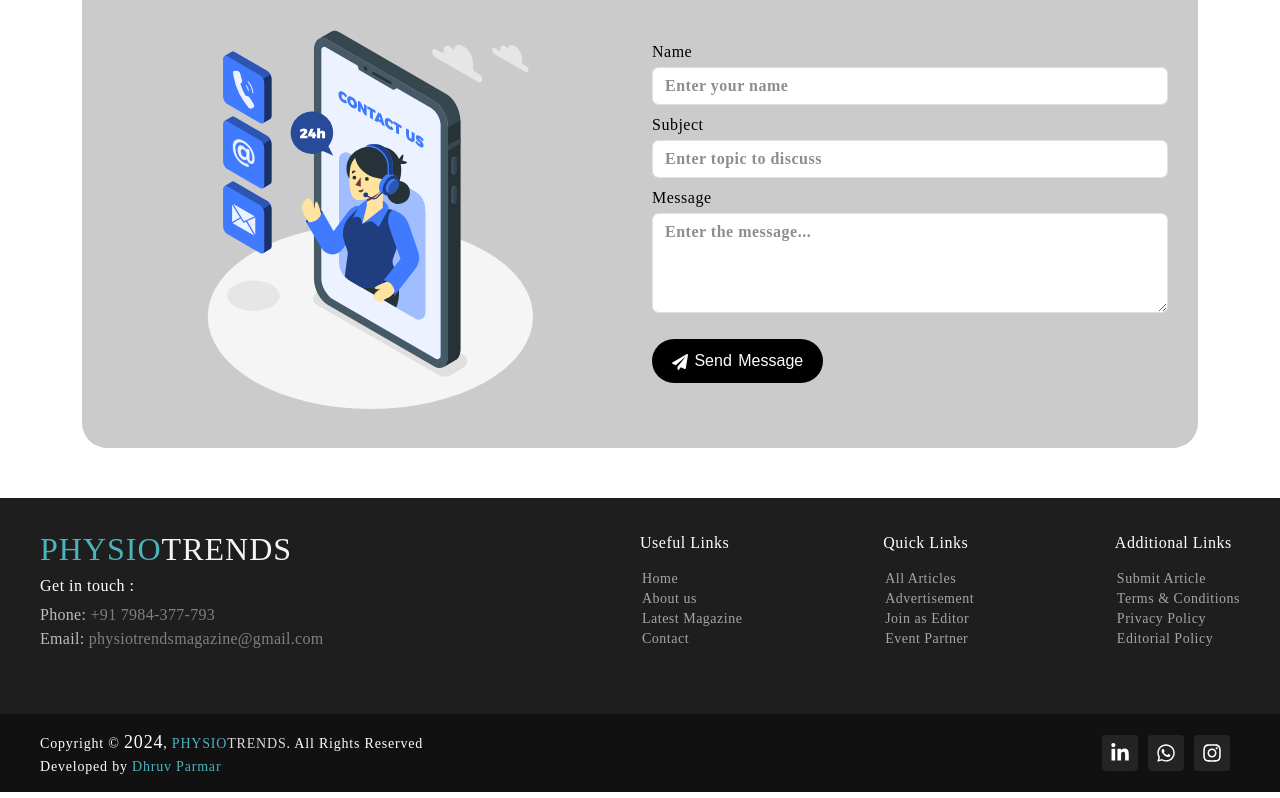
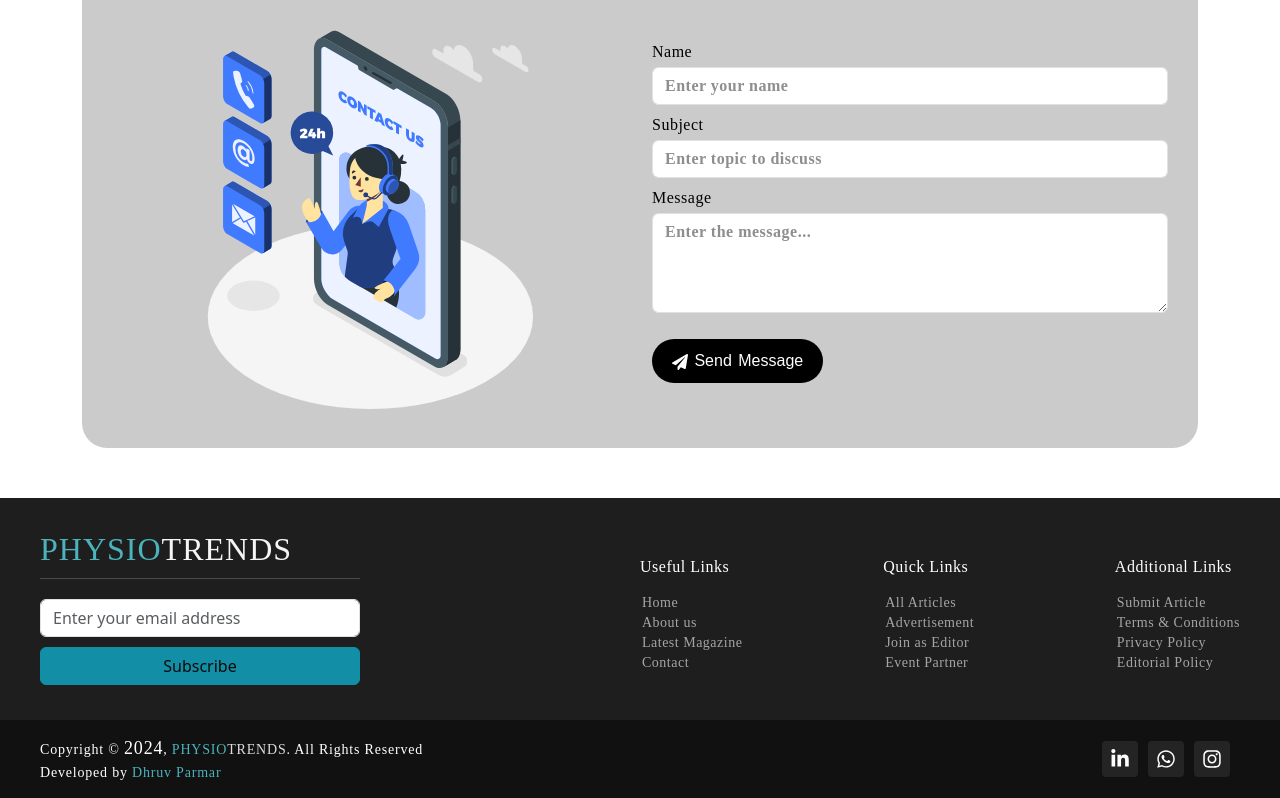
Before and after one commit to dhruvparmar2310/physiotrends, a Next.js app: page /contact in a window 1280 px wide. Shown: the part 622-1420 px from the top of the page. Built offline with nearby package versions, Linux system fonts and the light colour scheme; a web font is replaced by a local one.

Commit message:
added: subscription functionality

```diff
--- a/src/components/Footer/index.jsx
+++ b/src/components/Footer/index.jsx
@@ -1,9 +1,52 @@
-import React from 'react'
+import React, { useState } from 'react'
 import styles from '../../styles/Footer.module.scss'
 import Link from 'next/link'
 import { FaLinkedinIn, FaWhatsapp, FaInstagram } from "react-icons/fa"
+import { Form } from 'react-bootstrap'
+import { Controller, useForm } from 'react-hook-form'
 
 const Footer = () => {
+    const { control, watch, handleSubmit, reset } = useForm({ mode: 'all' })
+    const [userEmail, setUserEmail] = useState('');
+
+    const onSubscribe = () => {
+        const subject = encodeURIComponent('Subscription to PhysioTrends eMagazine');
+        const body = encodeURIComponent(`Dear PhysioTrends Team,\n\nI would like to subscribe to your PhysioTrends eMagazine. I am interested in staying up-to-date with the latest news, insights, and developments in the field of physiotherapy.\n\nPlease add me to your mailing list to receive future issues of the eMagazine.\n\nThank you for your assistance.\n\nBest regards,\n${userEmail}`);
+        const gmailLink = `https://mail.google.com/mail/u/0/?view=cm&fs=1&to=physiotrendsmagazine@gmail.com&su=${subject}&body=${body}`;
+
+        // Check if the user is logged in to Gmail
+        const isLoggedIn = checkGmailLogin(userEmail);
+
+        if (isLoggedIn) {
+            // Open the Gmail compose window
+            reset()
+            window.open(gmailLink, '_blank');
+        } else {
+            // Navigate to the Gmail login screen
+            const loginLink = `https://accounts.google.com/AccountChooser?Email=${userEmail}&continue=${encodeURIComponent(gmailLink)}`;
+
+            reset()
+            window.open(loginLink, '_blank');
+        }
+    };
+
+    const checkGmailLogin = (email) => {
+        const xhr = new XMLHttpRequest();
+        xhr.open('GET', `https://mail.google.com/mail/u/0/feed/atom`, true);
+        xhr.onreadystatechange = function () {
+            if (xhr.readyState === 4) {
+                if (xhr.status === 200 || xhr.status === 304) {
+                    // User is logged in
+                    return true;
+                } else if (xhr.status === 401) {
+                    // User is not logged in
+                    return false;
+                }
+            }
+            return false;
+        };
+        xhr.send();
+    };
     return (
         <>
             <footer id="footer" className={`${styles.footer}`}>
@@ -14,14 +57,45 @@ const Footer = () => {
                             <h3 title='PhysioTrends'>
                                 <Link href="/">PHYSIO<span>TRENDS</span></Link>
                             </h3>
-                            <h4 style={{ padding: '0', margin: '0' }}>Get in touch :</h4>
-                            <p style={{ fontSize: '16px' }} className='mt-2'>
-                                <span className=''>Phone:<Link href="tel:7984377793"> +91 7984-377-793</Link></span><br />
-                                <span>Email:<Link href="mailto:physiotrendsmagazine@gmail.com" title='physiotrendsmagazine@gmail.com'> physiotrendsmagazine@gmail.com</Link></span><br />
-                            </p>
+
+                            <div className={`${styles.line}`}></div>
+                            <div className={`${styles.subscribeSection}`}>
+                                <Form onSubmit={handleSubmit(onSubscribe)}>
+
+                                    {/* <span>
+                                    Enter your email address, to subscribe to our newsletter, & recieve the latest updates.
+                                </span> */}
+                                    <Form.Group>
+                                        <Controller
+                                            name='emailAddress'
+                                            control={control}
+                                            rules={{ required: { value: true, message: 'Subject to discuss is required.' } }}
+                                            render={({ field: { onChange, value, ref } }) => (
+                                                <Form.Control
+                                                    type="text"
+                                                    ref={ref}
+                                                    value={value}
+                                                    onChange={(e) => {
+                                                        setUserEmail(e.target.value)
+                                                        onChange(e)
+                                                    }}
+                                                    name='emailAddress'
+                                                    placeholder="Enter your email address"
+                                                    className="form-control"
+                                                />
+                                            )}
+                                        />
+                                    </Form.Group>
+
+                                    <div className={`${styles.subsBtn}`}>
+                                        <button className={`btn btn-info`} disabled={watch('emailAddress') === undefined} type='submit'>Subscribe</button>
+                                    </div>
+                                </Form>
+                            </div>
                         </div>
 
-                        <div className={`${styles?.footerLinksContent}`}>
+                        <div className={`${styles?.linkContent}`}>
+                            <div className={`${styles?.footerLinksContent} mt-lg-4`}>
                                 <div className={`${styles.footer_links}`}>
                                     <h4>Useful Links</h4>
                                     <ul>
@@ -51,6 +125,14 @@ const Footer = () => {
                                         <li><i className="ri-arrow-right-s-line"></i> <Link href="/policy/editorialPolicy" title='Editorial Policy | PhysioTrends'>Editorial Policy</Link></li>
                                     </ul>
                                 </div>
+                            </div>
+                            {/* <div className={`${styles.line}`}></div> */}
+                            {/* <div className={`${styles?.contactDetails}`}>
+                                <p style={{ fontSize: '16px' }} className='mt-2'>
+                                    <span className=''>Phone:<Link href="tel:7984377793"> +91 7984-377-793</Link></span><br />
+                                    <span>Email:<Link href="mailto:physiotrendsmagazine@gmail.com" title='physiotrendsmagazine@gmail.com'> physiotrendsmagazine@gmail.com</Link></span><br />
+                                </p>
+                            </div> */}
                         </div>
 
                     </div>
--- a/src/components/HomePageArticles/index.jsx
+++ b/src/components/HomePageArticles/index.jsx
@@ -10,7 +10,7 @@ const HomePageArticles = () => {
     return (
         <>
             <div className={`${styles?.magazine}`}>
-                <div id="carouselExampleControls" className="carousel slide" data-bs-ride="carousel" >
+                <div id="carouselExampleControls" className={`carousel slide ${styles.carousel}`} data-bs-ride="carousel" >
                     <div className="carousel-inner">
                         {articles.map((article, index) => (
                             <div key={article._id} className={`carousel-item ${index === 0 ? 'active' : ''}`}>
--- /dev/null
+++ b/src/components/ScrollToTop/index.jsx
@@ -0,0 +1,41 @@
+import React, { useEffect, useState } from "react";
+import { FaCircleArrowUp } from "react-icons/fa6";
+
+export default function ScrollToTop () {
+    const [isVisible, setIsVisible] = useState(false);
+
+    // Top: 0 takes us all the way back to the top of the page
+    // Behavior: smooth keeps it smooth!
+    const scrollToTop = () => {
+        window.scrollTo({
+            top: 0,
+            behavior: "smooth"
+        });
+    };
+
+    useEffect(() => {
+        // Button is displayed after scrolling for 500 pixels
+        const toggleVisibility = () => {
+            if (window.pageYOffset > 500) {
+                setIsVisible(true);
+            } else {
+                setIsVisible(false);
+            }
+        };
+
+        window.addEventListener("scroll", toggleVisibility);
+
+        return () => window.removeEventListener("scroll", toggleVisibility);
+    }, []);
+
+    //scroll-to-top classes: fixed, bottom:0, right:0
+    return (
+        <div className={`scrollToTop`}>
+            {isVisible && (
+                <div onClick={scrollToTop}>
+                    <h3><FaCircleArrowUp /></h3>
+                </div>
+            )}
+        </div>
+    );
+}
--- /dev/null
+++ b/src/components/WhatsAppButton/index.jsx
@@ -0,0 +1,12 @@
+import React from 'react'
+import { FaWhatsapp } from "react-icons/fa"
+
+const WhatsAppButton = () => {
+    return (
+        <div className='whatsappButton'>
+            <FaWhatsapp />
+        </div>
+    )
+}
+
+export default WhatsAppButton
--- a/src/pages/_app.js
+++ b/src/pages/_app.js
@@ -7,6 +7,8 @@ import Footer from "@/components/Footer";
 import LoadingScreen from "@/components/LoadingScreen";
 import { ToastContainer } from "react-toastify";
 import 'react-toastify/dist/ReactToastify.css';
+import ScrollToTop from "@/components/ScrollToTop";
+import WhatsAppButton from "@/components/WhatsAppButton";
 
 export default function App({ Component, pageProps }) {
   const [isLoading, setIsLoading] = useState(false)
@@ -41,6 +43,8 @@ export default function App({ Component, pageProps }) {
       <ToastContainer stacked />
       <Header />
       <Component {...pageProps} />
+      <ScrollToTop />
+      {/* <WhatsAppButton /> */}
       <Footer />
     </>
   )
--- a/src/styles/Footer.module.scss
+++ b/src/styles/Footer.module.scss
@@ -49,9 +49,58 @@
                     }
                 }
 
+                .line {
+                    width: 100%;
+                    height: 1px;
+                    background: rgba(255, 255, 255, 0.2);
+                    margin: 10px 0;
+                    display: block;
+                }
+
+                .subscribeSection {
+                    span {
+                        color: white !important;
+                        line-height: 13px !important;
+                    }
+
+                    input {
+                        margin-top: 20px;
+                    }
+
+                    .subsBtn {
+                        display: block;
+
+                        button {
+                            width: 100%;
+                            margin-top: 10px;
+                        }
+                    }
+                }
+            }
+
+            .linkContent {
+                width: 50%;
+                display: block;
+                justify-content: center;
+                align-items: baseline;
+
+                .line {
+                    width: 100%;
+                    height: 1px;
+                    background: rgba(255, 255, 255, 0.2);
+                    margin: 10px 0;
+                    display: block;
+                }
+
+                .contactDetails {
+                    display: block;
+                    width: 100%;
+
                     p {
-                    font-size: 14px;
-                    line-height: 24px;
+                        display: flex;
+                        justify-content: space-between;
+                        font-size: 14px !important;
+                        line-height: 22px !important;
                         margin-bottom: 0;
                         color: rgba(255, 255, 255, 0.7);
                         font-family: 'Alice', serif;
@@ -76,13 +125,13 @@
                 }
 
                 .footerLinksContent {
-                width: 50%;
+                    width: 100%;
                     display: flex;
                     justify-content: space-between;
                     align-items: baseline;
 
                     .footer_links {
-                    margin-bottom: 30px;
+                        margin-bottom: 10px;
                         display: flex;
                         flex-direction: column;
                         align-items: start;
@@ -128,6 +177,8 @@
                         }
                     }
                 }
+            }
+
         }
 
     }
--- a/src/styles/HomePageArticles.module.scss
+++ b/src/styles/HomePageArticles.module.scss
@@ -77,6 +77,12 @@
 // very large display
 @media (min-width: 1400px) and (max-width: 1950px) {
     .magazine {
+        max-width: 500px;
+
+        .carousel {
+            width: 500px !important;
+        }
+
         .magazineCard {
             width: 500px !important;
             height: 650px;
```
Also changed, not shown: src/pages/index.jsx (+3 -8 lines), src/styles/Home.module.scss (+3 -10 lines), src/styles/globals.scss (+41 -0 lines). Lines whose indentation alone changed are shown as unchanged.
